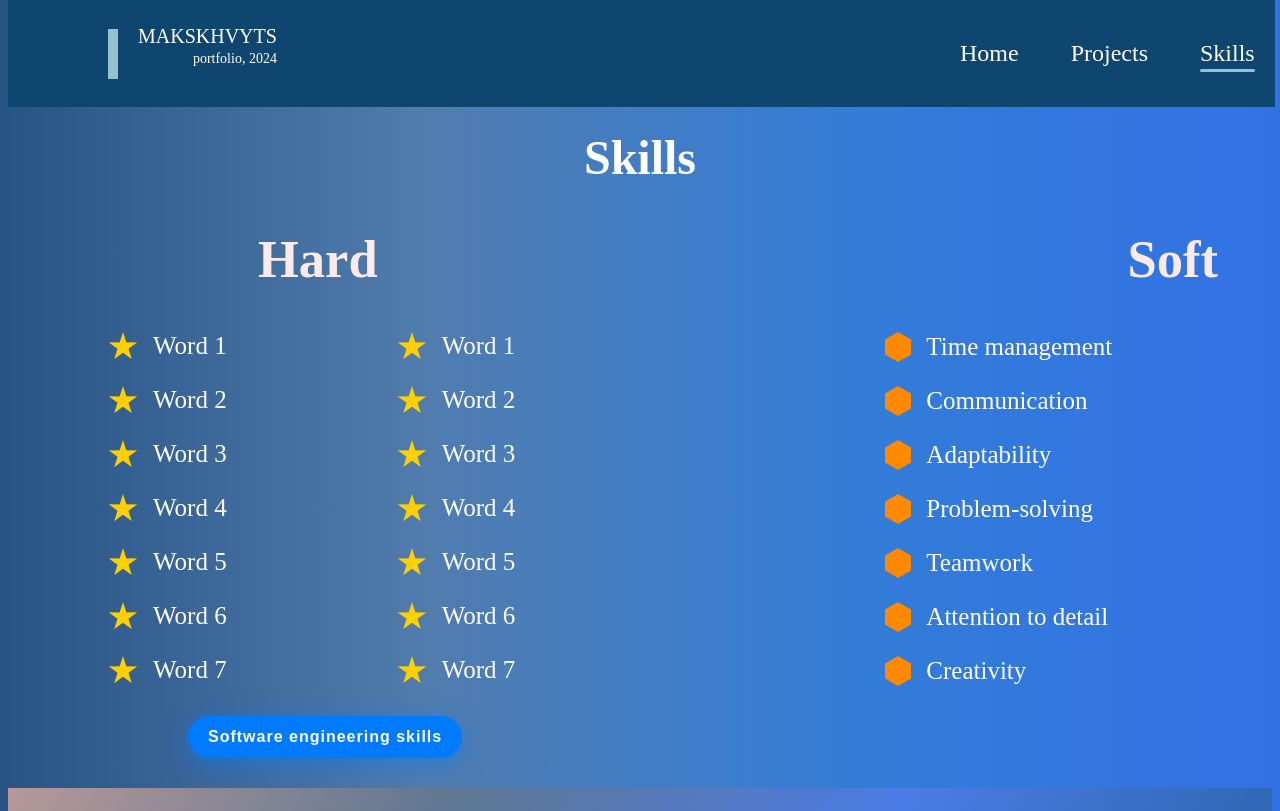
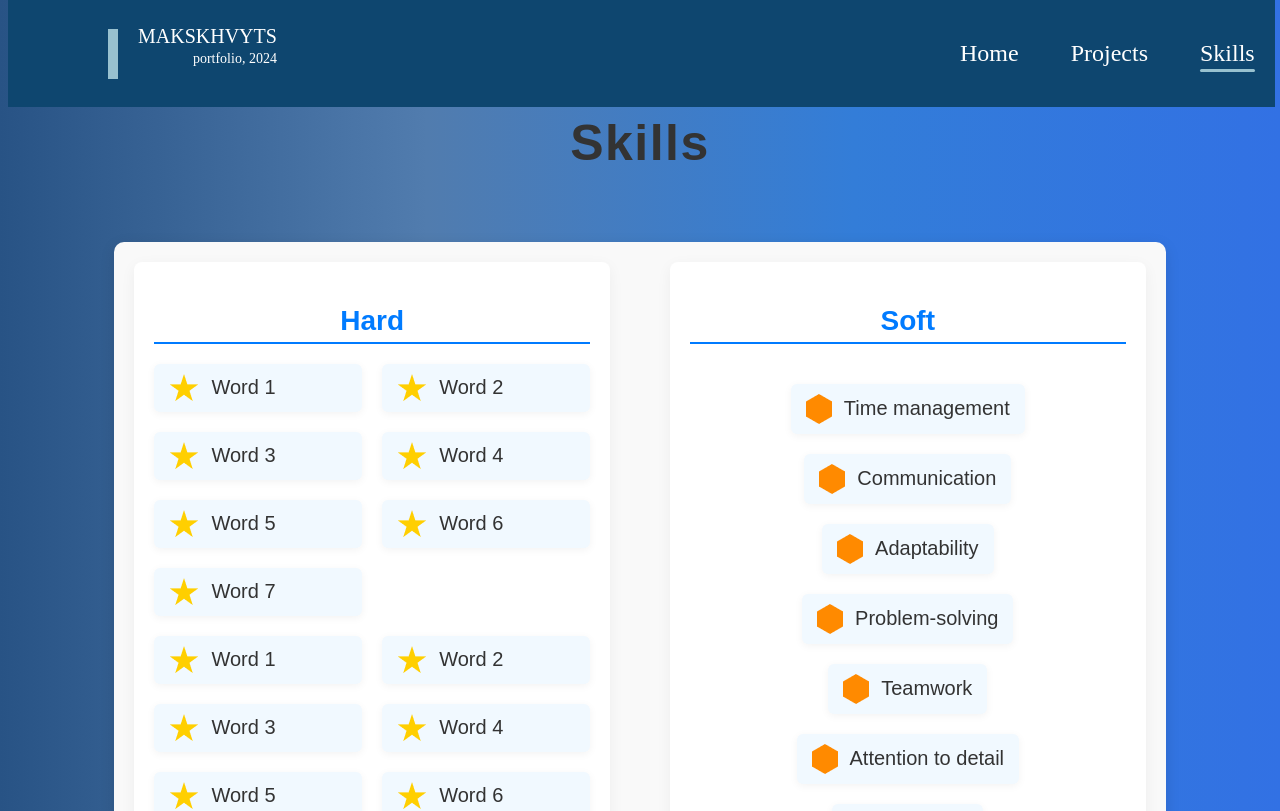
Before and after one commit to makskhv21/myWebSite, a React (Create React App) app: page /Skills in a window 1280 px wide. Shown: the top 811 px of the page. Built offline with nearby package versions, Linux system fonts and the light colour scheme; the HTML template or start-up script is replaced by a standard one.

Commit message:
fix: Change style and structure Skill comp

```diff
--- a/src/components/pages/Skills/Skills.css
+++ b/src/components/pages/Skills/Skills.css
@@ -1,82 +1,128 @@
 .main-skills {
-    margin-top: 130px;
-    padding-bottom: 30px;
+    margin-top: 80px;
+    padding-bottom: 50px;
+    display: flex;
+    flex-direction: column;
+    align-items: center;
+    gap: 40px;
+    font-family: Arial, sans-serif;
 }
 
 .header-skills {
-    display: flex;
-    justify-content: center;
-    font-size: 48px;
-    margin-bottom: 0;
-}
-
-.skills {
-    display: flex;
-    gap: 750px;
-    margin-left: 250px;
-    color: #fce9e9;
-    font-size: 35px;
-    font-weight: bolder;
+    font-size: 50px;
+    color: #333;
+    text-align: center;
+    margin-bottom: 30px;
+    font-weight: bold;
+    letter-spacing: 1.5px;
 }
 
 .stars-polygon {
     display: flex;
-    gap: 70px;
-    padding-bottom: 30px;
+    gap: 60px;
+    justify-content: center;
+    width: 80%;
+    max-width: 1200px;
+    padding: 20px;
+    border-radius: 10px;
+    background: #f9f9f9;
+    box-shadow: 0px 4px 15px rgba(0, 0, 0, 0.1);
 }
 
-.one-stars,
-.two-stars {
+.stars {
     display: flex;
     flex-direction: column;
-    gap: 26px;
+    align-items: center;
+    width: 100%;
+    max-width: 450px;
+    padding: 20px;
+    border-radius: 8px;
+    background: #fff;
+    box-shadow: 0px 4px 15px rgba(0, 0, 0, 0.05);
+    transition: transform 0.2s ease-in-out;
+}
+
+.stars > div {
+    display: grid;
+    grid-template-columns: 1fr 1fr;
+    gap: 20px;
+    width: 100%;
+}
+
+.one-stars, .two-stars {
+    display: flex;
+    flex-direction: column;
+    gap: 15px;
+}
+
+.two-stars {
+    margin-top: 20px;
+}
+
+.polygon {
+    display: flex;
+    flex-direction: column;
+    align-items: center;
+    width: 100%;
+    max-width: 450px;
+    padding: 20px;
+    border-radius: 8px;
+    background: #fff;
+    box-shadow: 0px 4px 15px rgba(0, 0, 0, 0.05);
+    transition: transform 0.2s ease-in-out;
+}
+
+.stars h2,
+.polygon h2 {
+    font-size: 28px;
+    color: #007bff;
+    font-weight: bold;
+    margin-bottom: 20px;
+    text-align: center;
+    border-bottom: 2px solid #007bff;
+    padding-bottom: 5px;
+    width: 100%;
 }
 
 .star-item,
 .polygon-item {
     display: flex;
     align-items: center;
-    gap: 5px;
-    margin-left: 100px;
+    font-size: 20px;
+    color: #333;
+    gap: 12px;
+    padding: 10px 15px;
+    border-radius: 6px;
+    background-color: #f1f9ff;
+    transition: background-color 0.3s ease;
+    box-shadow: 0 2px 8px rgba(0, 0, 0, 0.05);
+}
+.polygon-item {
+    margin-top: 20px;
 }
 
-.star-item > span {
-    padding-left: 10px;
-    font-size: 25px;
-}
-
-.polygon-item > span {
-    font-size: 25px;
-    padding-left: 10px;
-}
-
-.polygon {
-    display: flex;
-    flex-direction: column;
-    margin-left: 200px;
-    gap: 24px;
+.star-item:hover, .polygon-item:hover {
+    background-color: #e2f3ff;
 }
 
 .GithubSkills {
-    font-family: Arial, Helvetica, sans-serif;
+    font-family: Arial, sans-serif;
     letter-spacing: 1px;
-    margin-left: 180px;
     color: #fff;
     background-color: #007bff;
-    padding: 12px 20px;
+    padding: 12px 25px;
     border: none;
-    border-radius: 25px;
+    border-radius: 30px;
     text-decoration: none;
-    display: inline-block;
     font-weight: bold;
-    font-size: 16px;
-    box-shadow: 0 6px 25px rgba(0, 123, 255, 0.5);
+    font-size: 18px;
+    box-shadow: 0 4px 20px rgba(0, 123, 255, 0.4);
     transition: all 0.3s ease;
+    margin-top: 20px;
 }
 
 .GithubSkills:hover {
-    background-color: #409cff;
-    color: #fff;
-    transform: scale(1.1);
-    box-shadow: 0 16px 14px rgba(0, 0, 0, 0.3);
+    background-color: #0056b3;
+    transform: scale(1.05);
+    box-shadow: 0 8px 25px rgba(0, 91, 191, 0.6);
 }
--- a/src/components/pages/Skills/Skills.js
+++ b/src/components/pages/Skills/Skills.js
@@ -20,11 +20,9 @@ function Skills() {
     return (
         <main className="main-skills">
             <h1 className="header-skills">Skills</h1>
-            <div className="skills">
+            <div className="stars-polygon">
+                <div className="stars">
                     <h2>Hard</h2>
-                <h2>Soft</h2>
-            </div>
-            <div className="stars-polygon">
                     <div className="one-stars">
                         {starWords.map((word, index) => (
                             <StarItem key={index} word={word} />
@@ -35,13 +33,15 @@ function Skills() {
                             <StarItem key={index} word={word} />
                         ))}
                     </div>
+                </div>
                 <div className="polygon">
+                    <h2>Soft</h2>
                     {polygonWords.map((word, index) => (
                         <PolygonItem key={index} word={word} />
                     ))}
                 </div>
             </div>
-            <a target="_blank" href="https://github.com/makskhv21/makskhv21/blob/main/SKILLS.md" className="GithubSkills">Software engineering skills</a>
+            <a target="_blank" rel="noreferrer" href="https://github.com/makskhv21/makskhv21/blob/main/SKILLS.md" className="GithubSkills">Software engineering skills</a>
         </main>
     );
 }
```
Lines whose indentation alone changed are shown as unchanged.
